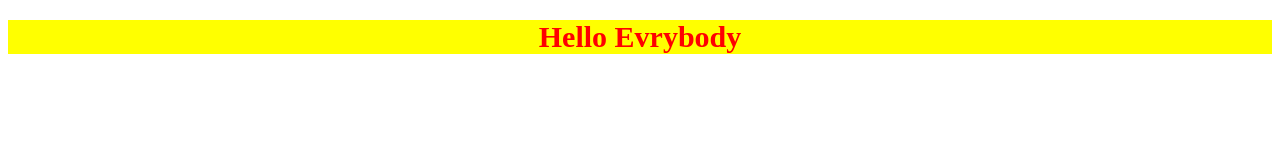
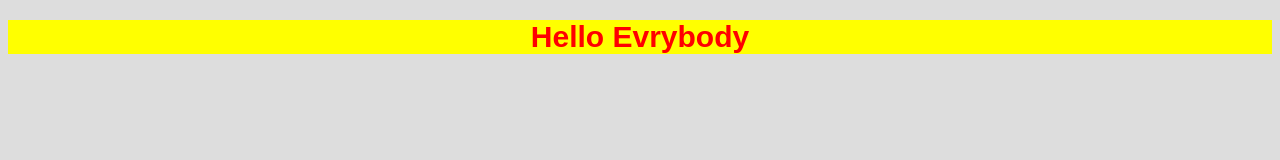
Before and after one commit to ELORF-Lahcen/gitAndGitHubTutorialProject, a plain HTML site: page index.html in a window 1280 px wide. Drawn offline with Linux system fonts and the light colour scheme.

Commit message:
Changing background color in css file

```diff
--- a/style.css
+++ b/style.css
@@ -4,3 +4,8 @@ h1{
     text-align: center;
     font-size: 30px;
 }
+
+body{
+    background-color: #ddd;
+    font-family: Arial, Helvetica, sans-serif;
+}
```
